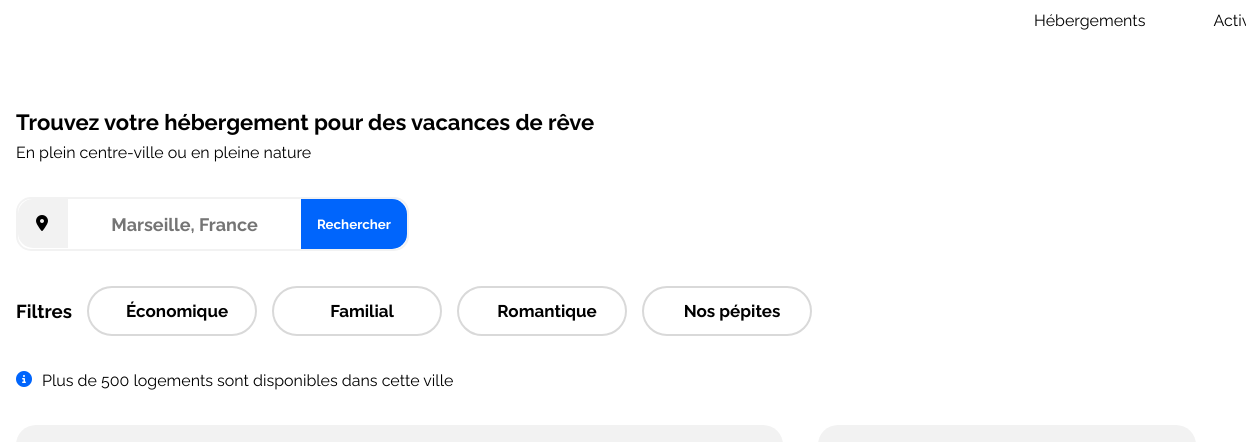
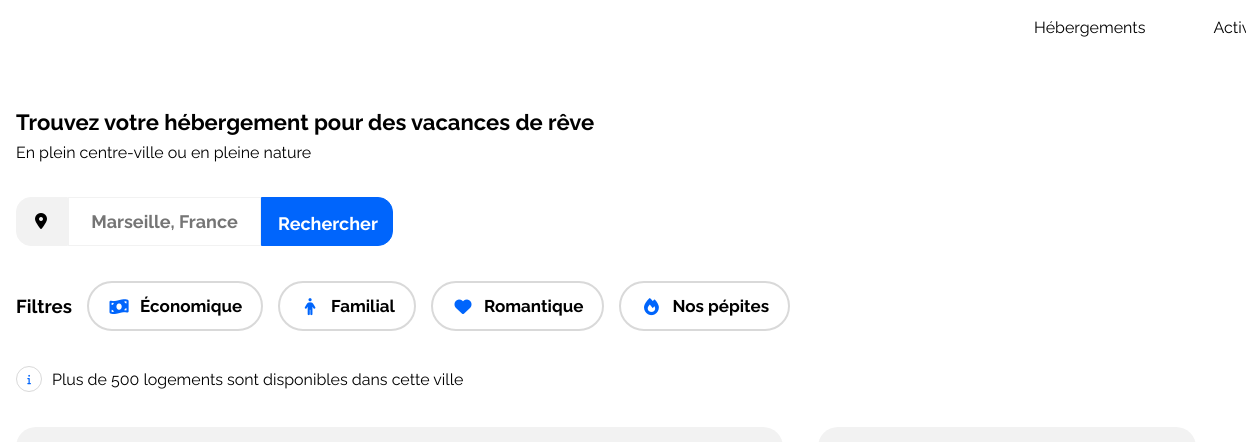
Before and after one commit to Florian-Poupon/booki-starter-code-master, a plain HTML site: page index.html in a window 1280 px wide. Shown: the top 442 px of the page, 34-1280 px from the left. Drawn offline with Linux system fonts and the light colour scheme.

Commit message:
Style : deskop ok

```diff
--- a/css/style.css
+++ b/css/style.css
@@ -30,6 +30,7 @@ body {
 ul {
   list-style: none;
 }
+
 /* Header */
 
 .header-container {
@@ -42,6 +43,7 @@ ul {
 
 .header-logo {
   padding: 30px 50px;
+  gap: 10px;
 }
 
 .header-logo img {
@@ -51,146 +53,22 @@ ul {
 
 .header-nav {
   display: flex;
-  height: 50%;
-  padding: 0;
-  margin: 0;
-  height: 100%;
-  box-sizing: border-box;
+  padding: 0 50px;
+  gap: 68px;
+  height: 35px;
 }
 
-.header-nav ul {
-  padding: 0 50px;
+.header-nav-item {
   display: flex;
-  margin: 0;
-  list-style: none;
-  align-items: center;
-  height: 50%;
-  gap: 68px;
-}
-
-.header-nav li {
-  display: flex;
-  align-items: center;
   height: 100%;
+  align-items: end;
   border-top: 2px solid transparent;
 }
 
-.header-nav li:hover,
-.header-nav li:active {
+.header-nav-item:hover,
+.header-nav-item:active {
   border-top: 2px solid var(--main-color);
   color: var(--main-color);
-}
-/* search bar */
-
-.search-bar {
-  display: flex;
-  flex-direction: row;
-  width: fit-content;
-  border: 2px solid var(--main-bg-color);
-  border-radius: 15px;
-  gap: 24px;
-}
-.location-icon {
-  display: flex;
-  padding: 10px;
-  width: 50px;
-  height: 49px;
-  padding: 0;
-  border-top-left-radius: 15px;
-  border-bottom-left-radius: 15px;
-  background-color: var(--main-bg-color);
-  align-items: center;
-  justify-content: center;
-}
-
-.location-icon i {
-  color: black;
-  width: 14px;
-  height: 18px;
-}
-
-.search-bar input {
-  border: none;
-  outline: none;
-  height: 50px;
-  font-size: 18px;
-  font-weight: 700;
-  color: black;
-  text-align: center;
-}
-
-.search-bar button {
-  border: none;
-  background-color: var(--main-color);
-  outline: none;
-  height: 50px;
-  border-top-right-radius: 15px;
-  border-bottom-right-radius: 15px;
-  padding: 15px 16px;
-
-  color: white;
-  font-weight: 700;
-}
-
-/* filter */
-
-.filter {
-  display: flex;
-  flex-direction: column;
-  gap: 35px;
-}
-
-.filter-title {
-  display: flex;
-  flex-direction: column;
-  gap: 8px;
-}
-
-.search-bar {
-  display: flex;
-  flex-direction: row;
-  gap: 10px;
-}
-
-.filter-bar-input {
-  display: flex;
-  flex-direction: row;
-  gap: 15px;
-}
-
-.filter-bar {
-  display: flex;
-  align-items: center;
-  flex-direction: row;
-  gap: 15px;
-}
-
-.filter-bar-input button {
-  display: flex;
-  flex-direction: row;
-  align-items: center;
-  justify-content: center;
-  width: 170px;
-  height: 50px;
-  border-radius: 25px;
-  border: 2px solid #d9d9d9;
-  background-color: white;
-  gap: 10px;
-  padding: 4px 19px;
-
-  color: black;
-  font-size: 17px;
-  font-weight: 700;
-}
-
-.filter-bar-input button:hover {
-  background-color: var(--filter-bg-color);
-}
-
-.info-bar {
-  display: flex;
-  flex-direction: row;
-  gap: 10px;
 }
 
 /* Main */
@@ -203,9 +81,9 @@ ul {
 }
 
 main {
+  gap: 35px;
   display: flex;
   flex-direction: column;
-  gap: 35px;
 }
 
 a {
@@ -239,6 +117,133 @@ a {
 
 .neutral-star {
   color: var(--main-bg-color);
+}
+
+/* search bar */
+
+.search-bar {
+  display: flex;
+  flex-direction: row;
+  width: 377px;
+  height: 49px;
+  gap: 0;
+}
+
+.location-icon {
+  display: flex;
+  min-width: 50px;
+  border-top-left-radius: 15px;
+  border-bottom-left-radius: 15px;
+  background-color: var(--main-bg-color);
+  border: 1px solid var(--main-bg-color);
+  align-items: center;
+  justify-content: center;
+  align-content: center;
+}
+
+.location-icon i {
+  color: black;
+  width: 14px;
+  height: 18px;
+}
+
+.search-bar input {
+  width: 100%;
+  font-size: 18px;
+  font-weight: 700;
+  color: black;
+  text-align: center;
+  padding: 0 10px;
+  outline: none;
+  border: 1px solid var(--main-bg-color);
+}
+
+.search-bar button {
+  background-color: var(--main-color);
+  border: 1px solid var(--main-color);
+  width: 132px;
+  border-top-right-radius: 15px;
+  border-bottom-right-radius: 15px;
+  padding: 15px 16px;
+  color: white;
+  font-size: 18px;
+  font-weight: 700;
+  text-align: center;
+}
+
+/* filter */
+
+.filter {
+  display: flex;
+  flex-direction: column;
+  gap: 35px;
+}
+
+.filter-title {
+  display: flex;
+  flex-direction: column;
+  gap: 8px;
+}
+
+.filter-bar-input {
+  display: flex;
+  flex-direction: row;
+  gap: 15px;
+}
+
+.filter-bar {
+  display: flex;
+  align-items: center;
+  flex-direction: row;
+  gap: 15px;
+}
+
+.filter-bar-input button {
+  display: flex;
+  flex-direction: row;
+  align-items: center;
+  justify-content: center;
+  width: fit-content;
+  height: 50px;
+  border-radius: 25px;
+  border: 2px solid #d9d9d9;
+  background-color: white;
+  gap: 10px;
+  padding: 4px 19px;
+
+  color: black;
+  font-size: 17px;
+  font-weight: 700;
+}
+
+.filter-bar-input button:hover {
+  background-color: var(--filter-bg-color);
+}
+
+.filter-bar-input button i {
+  width: 22px;
+  height: 22px;
+  align-content: center;
+}
+
+.info-bar {
+  display: flex;
+  align-items: center;
+  gap: 10px;
+  font-size: 16px;
+  font-weight: 400;
+}
+
+.info-bar i {
+  display: flex;
+  font-size: 10px;
+  align-items: center;
+  justify-content: center;
+  text-align: center;
+  min-width: 24px;
+  min-height: 24px;
+  border: 1px solid #d9d9d9;
+  border-radius: 50%;
 }
 
 /****** Hebergements And Populaires ***********/
@@ -422,10 +427,12 @@ footer {
 
 .footer-section {
   display: flex;
+  flex-wrap: wrap;
   flex-direction: column;
   justify-content: left;
   width: 446px;
   padding: 20px;
+  gap: 15px;
 }
 
 .footer-section ul {
--- a/index.html
+++ b/index.html
@@ -25,12 +25,8 @@
           <img src="images/logo/Booki.png" alt="Logo de Booki" />
         </div>
         <div class="header-nav">
-          <nav>
-            <ul>
-              <li><a href="#">Hébergements</a></li>
-              <li><a href="#">Activités</a></li>
-            </ul>
-          </nav>
+          <div class="header-nav-item"><a href="#">Hébergements</a></div>
+          <div class="header-nav-item"><a href="#">Activités</a></div>
         </div>
       </div>
     </header>
@@ -42,22 +38,25 @@
             <h2 class="section-title">Trouvez votre hébergement pour des vacances de rêve</h2>
             <p>En plein centre-ville ou en pleine nature</p>
           </div>
-          <div class="search-bar">
-            <span class="location-icon"><i class="fa-solid fa-location-dot"></i></span>
-            <input type="text" placeholder="Marseille, France" />
-            <button>Rechercher</button>
-          </div>
+          <form class="search-bar" role="search" aria-label="Recherche d'hébergements à Marseille">
+            <label for="location" class="location-icon">
+              <i class="fa-solid fa-location-dot"></i>
+            </label>
+            <input id="location" type="text" placeholder="Marseille, France" name="location" aria-label="Lieu de recherche" required />
+            <button href="#" type="submit" aria-label="Lancer la recherche">Rechercher</button>
+          </form>
+
           <div class="filter-bar">
             <h3>Filtres</h3>
             <div class="filter-bar-input">
-              <button class="filter-button-economique"><i class=""></i>Économique</button>
-              <button class="filter-button-familial"><i></i>Familial</button>
-              <button class="filter-button-romantique"><i></i>Romantique</button>
-              <button class="filter-button-pepites"><i></i>Nos pépites</button>
+              <button class="filter-button-economique"><i class="fa-solid fa-money-bill-wave"></i>Économique</button>
+              <button class="filter-button-familial"><i class="fa-solid fa-person"></i>Familial</button>
+              <button class="filter-button-romantique"><i class="fa-solid fa-heart"></i>Romantique</button>
+              <button class="filter-button-pepites"><i class="fa-solid fa-fire"></i>Nos pépites</button>
             </div>
           </div>
           <div class="info-bar">
-            <i class="fa-solid fa-circle-info"></i>
+            <i class="fa-solid fa-info"></i>
             <p>Plus de 500 logements sont disponibles dans cette ville</p>
           </div>
         </div>
@@ -286,7 +285,6 @@
             </a>
           </div>
         </div>
-      </main>
         <!-- Footer  -------------------------------------------------- -->
         <footer>
           <div class="footer-section">
@@ -312,6 +310,7 @@
             </ul>
           </div>
         </footer>
+      </main>
     </div>
   </body>
 </html>
```
Lines whose indentation alone changed are shown as unchanged.
